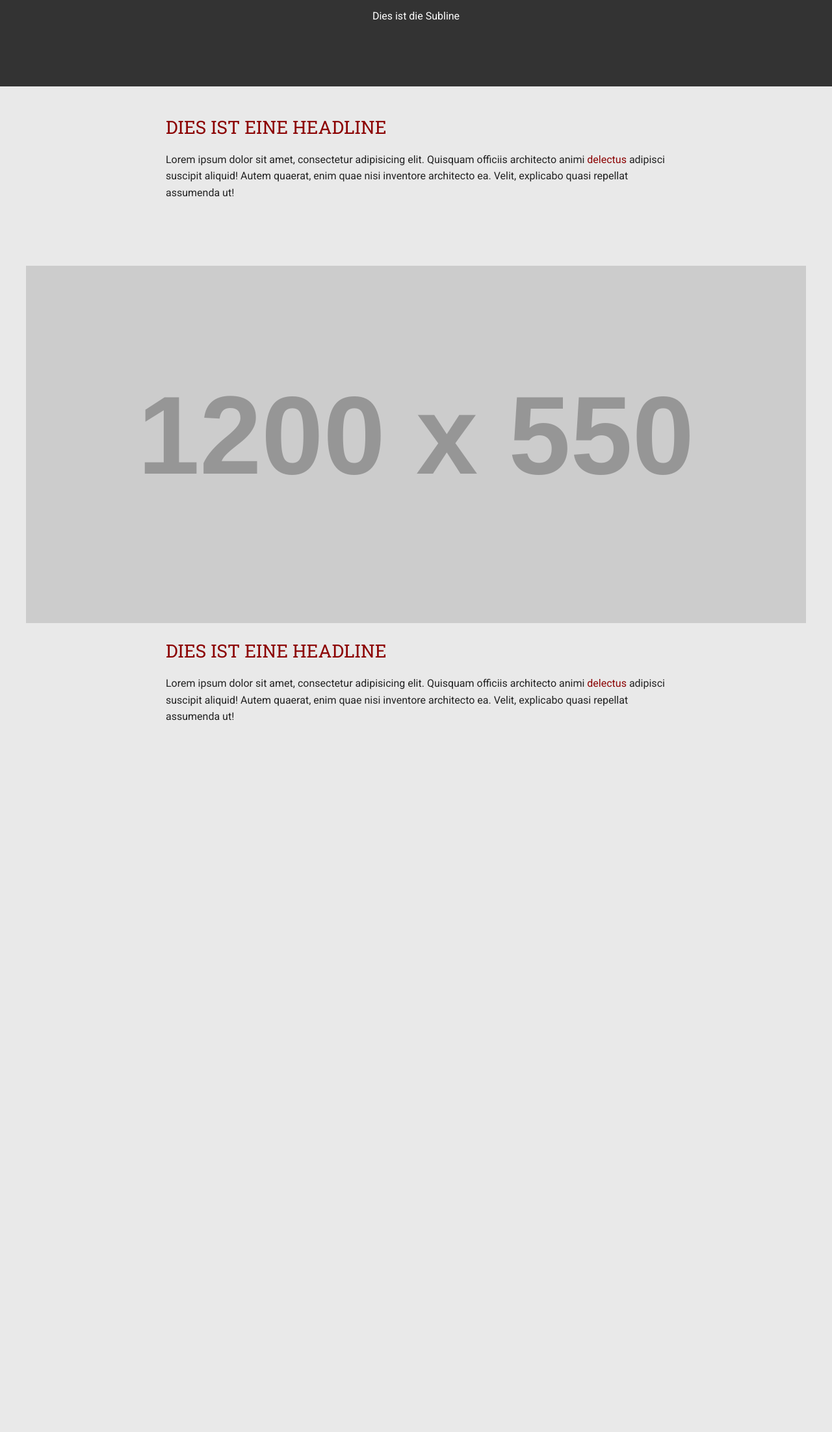
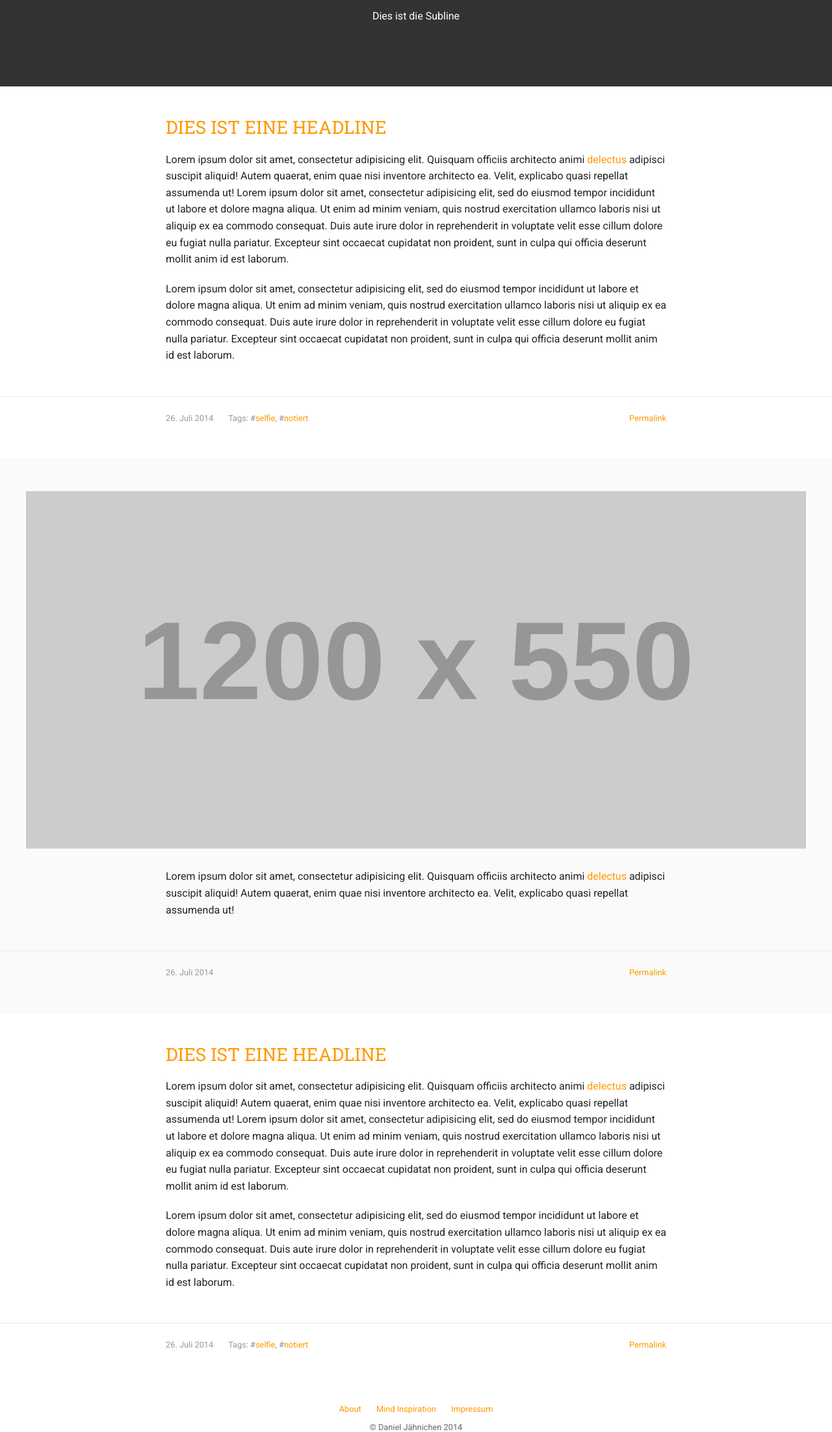
Before and after one commit to danspy/mindfree-theme, a website: page index.html in a window 1280 px wide. Shown: the part 139-2343 px from the top of the page at 65% size. Before the commit the page ends 1255 px from the top, so only its background shows below. Drawn offline with Linux system fonts and the light colour scheme; placeholder pictures from the web are drawn by us.

Commit message:
add mixin for media queries, add #meta section for posts

```diff
--- a/css/reset.css
+++ /dev/null
@@ -1,40 +0,0 @@
-html, body, div, span, applet, object, iframe, h1, h2, h3, h4, h5, h6, p, blockquote, pre, a, abbr, acronym, address, big, cite, code, del, dfn, em, img, ins, kbd, q, s, samp, small, strike, strong, sub, sup, tt, var, b, u, i, center, dl, dt, dd, ol, ul, li, fieldset, form, label, legend, table, caption, tbody, tfoot, thead, tr, th, td, article, aside, canvas, details, embed, figure, figcaption, footer, header, hgroup, menu, nav, output, ruby, section, summary, time, mark, audio, video {
-  margin: 0;
-  padding: 0;
-  border: 0;
-  font-size: 100%;
-  font: inherit;
-  vertical-align: baseline;
-}
-
-/* HTML5 display-role reset for older browsers */
-article, aside, details, figcaption, figure, footer, header, hgroup, menu, nav, section {
-  display: block;
-}
-
-body {
-  line-height: 1;
-}
-
-ol, ul {
-  list-style: none;
-}
-
-blockquote, q {
-  quotes: none;
-}
-
-blockquote:before, blockquote:after {
-  content: '';
-  content: none;
-}
-
-q:before, q:after {
-  content: '';
-  content: none;
-}
-
-table {
-  border-collapse: collapse;
-  border-spacing: 0;
-}
--- a/index.html
+++ b/index.html
@@ -17,8 +17,32 @@
 			<div class="row">
 				<div class="large-12 columns">
 					<h2><a href="#">Dies ist eine Headline</a></h2>
-					<p>Lorem ipsum dolor sit amet, consectetur adipisicing elit. Quisquam officiis architecto animi <a href="#">delectus</a> adipisci suscipit aliquid! Autem quaerat, enim quae nisi inventore architecto ea. Velit, explicabo quasi repellat assumenda ut!</p>
+					<p>Lorem ipsum dolor sit amet, consectetur adipisicing elit. Quisquam officiis architecto animi <a href="#">delectus</a> adipisci suscipit aliquid! Autem quaerat, enim quae nisi inventore architecto ea. Velit, explicabo quasi repellat assumenda ut! Lorem ipsum dolor sit amet, consectetur adipisicing elit, sed do eiusmod
+					tempor incididunt ut labore et dolore magna aliqua. Ut enim ad minim veniam,
+					quis nostrud exercitation ullamco laboris nisi ut aliquip ex ea commodo
+					consequat. Duis aute irure dolor in reprehenderit in voluptate velit esse
+					cillum dolore eu fugiat nulla pariatur. Excepteur sint occaecat cupidatat non
+					proident, sunt in culpa qui officia deserunt mollit anim id est laborum.</p>
+					<p>Lorem ipsum dolor sit amet, consectetur adipisicing elit, sed do eiusmod
+					tempor incididunt ut labore et dolore magna aliqua. Ut enim ad minim veniam,
+					quis nostrud exercitation ullamco laboris nisi ut aliquip ex ea commodo
+					consequat. Duis aute irure dolor in reprehenderit in voluptate velit esse
+					cillum dolore eu fugiat nulla pariatur. Excepteur sint occaecat cupidatat non
+					proident, sunt in culpa qui officia deserunt mollit anim id est laborum.</p>
 
+				</div>
+			</div>
+
+			<!-- Meta Section -->
+			<div id="meta">
+				<div class="row">
+					<div class="large-8 medium-8 columns">
+						<span class="date">26. Juli 2014</span>
+						<span class="tags">Tags: #<a href="#">selfie</a>, #<a href="#">notiert</a></span>
+					</div>
+					<div class="large-4 medium-4 columns">
+						<a href="#">Permalink</a>
+					</div>
 				</div>
 			</div>
 		</article>
@@ -27,13 +51,69 @@
 			<img src="http://placehold.it/1200x550/333333/&amp;text=Hi">
 			<div class="row">
 				<div class="large-12 columns">
-					<h2><a href="#">Dies ist eine Headline</a></h2>
 					<p>Lorem ipsum dolor sit amet, consectetur adipisicing elit. Quisquam officiis architecto animi <a href="#">delectus</a> adipisci suscipit aliquid! Autem quaerat, enim quae nisi inventore architecto ea. Velit, explicabo quasi repellat assumenda ut!</p>
 
 				</div>
 			</div>
+
+			<!-- Meta Section -->
+			<div id="meta">
+				<div class="row">
+					<div class="large-8 medium-8 columns">
+						26. Juli 2014
+					</div>
+					<div class="large-4 medium-4 columns">
+						<a href="#">Permalink</a>
+					</div>
+				</div>
+			</div>
+		</article>
+
+		<article class="post text">
+			<div class="row">
+				<div class="large-12 columns">
+					<h2><a href="#">Dies ist eine Headline</a></h2>
+					<p>Lorem ipsum dolor sit amet, consectetur adipisicing elit. Quisquam officiis architecto animi <a href="#">delectus</a> adipisci suscipit aliquid! Autem quaerat, enim quae nisi inventore architecto ea. Velit, explicabo quasi repellat assumenda ut! Lorem ipsum dolor sit amet, consectetur adipisicing elit, sed do eiusmod
+					tempor incididunt ut labore et dolore magna aliqua. Ut enim ad minim veniam,
+					quis nostrud exercitation ullamco laboris nisi ut aliquip ex ea commodo
+					consequat. Duis aute irure dolor in reprehenderit in voluptate velit esse
+					cillum dolore eu fugiat nulla pariatur. Excepteur sint occaecat cupidatat non
+					proident, sunt in culpa qui officia deserunt mollit anim id est laborum.</p>
+					<p>Lorem ipsum dolor sit amet, consectetur adipisicing elit, sed do eiusmod
+					tempor incididunt ut labore et dolore magna aliqua. Ut enim ad minim veniam,
+					quis nostrud exercitation ullamco laboris nisi ut aliquip ex ea commodo
+					consequat. Duis aute irure dolor in reprehenderit in voluptate velit esse
+					cillum dolore eu fugiat nulla pariatur. Excepteur sint occaecat cupidatat non
+					proident, sunt in culpa qui officia deserunt mollit anim id est laborum.</p>
+
+				</div>
+			</div>
+
+			<!-- Meta Section -->
+			<div id="meta">
+				<div class="row">
+					<div class="large-8 medium-8 columns">
+						<span class="date">26. Juli 2014</span>
+						<span class="tags">Tags: #<a href="#">selfie</a>, #<a href="#">notiert</a></span>
+					</div>
+					<div class="large-4 medium-4 columns">
+						<a href="#">Permalink</a>
+					</div>
+				</div>
+			</div>
 		</article>
 	</main>
+
+	<footer id="main-footer">
+		<nav class="footerNav">
+			<ul>
+				<li><a href="#">About</a></li>
+				<li><a href="#">Mind Inspiration</a></li>
+				<li><a href="#">Impressum</a></li>
+			</ul>
+		</nav>
+		<p>&copy; Daniel Jähnichen 2014</p>
+	</footer>
 
 	<!-- js files -->
 	<script type="text/javascript" src="js/foundation.js"></script>
--- a/scss/_mixins.scss
+++ b/scss/_mixins.scss
@@ -11,12 +11,8 @@
 	        transition: $transition-property $transition-time $transition-method;
 }
 
-@mixin headline-style($color, $size) {
-	font: {
-		family: $font-headline;
-		size: $size;
-		weight: 100;
+@mixin breakpoint($mq-width) {
+	@media screen and (min-width: $mq-width) {
+		@content;
 	}
-	color: $color;
-	margin-bottom: 1.5rem;
 }
--- a/scss/_var.scss
+++ b/scss/_var.scss
@@ -1,11 +1,12 @@
 // color
-$color-primary: #8b0000;
+$color-primary: #ff9900;
 $color-dark: #333333;
 $color-bright: #ffffff;
 
 // font
 $font: 'Roboto', sans-serif;
 $font-headline: 'Roboto Slab', serif;
+$size-standard: 1em;
 $size-h1: 2rem;
 $size-h2: 1.750rem;
 $size-h3: 1.2rem;
--- a/scss/style.scss
+++ b/scss/style.scss
@@ -6,7 +6,7 @@
 
 /* ---------- reset & import ---------- */
 @import
-'reset.scss',
+'_reset.scss',
 '_var.scss',
 '_mixins.scss',
 url(http://fonts.googleapis.com/css?family=Roboto:400,400italic,700,700italic|Roboto+Slab:400,700);
@@ -17,54 +17,17 @@ url(http://fonts.googleapis.com/css?family=Roboto:400,400italic,700,700italic|Ro
 }
 
 body {
-	background-color: #e9e9e9;
 	font-family: $font;
-	font-size: 1em;
+	font-size: $size-standard;
 }
 
 a {
 	color: $color-primary;
 	text-decoration: none;
-	@include transition(all, .5s, ease-in-out);
+	@include transition(all, .3s, ease-in-out);
 
 	&:hover {
-		color: lighten($color-primary, 10%);
-	}
-}
-
-/* ---------- header ---------- */
-header {
-	padding: {
-		top: 50px;
-		bottom: 50px;
-	}
-	margin-bottom: 50px;
-	background: $color-dark;
-	text-align: center;
-
-	& h2 {
-		@include headline-style($color-bright, 1.5em);
-		@media screen and (min-width: $mq-large) {
-			font-size: 2em;
-		}
-	}
-
-	& p {
-		color: $color-bright;
-	}
-
-	@media screen and (min-width: $mq-medium) {
-		padding: {
-			top: 80px;
-			bottom: 80px;
-		}
-	}
-
-	@media screen and (min-width: $mq-large) {
-		padding: {
-			top: 100px;
-			bottom: 100px;
-		}
+		color: lighten($color-primary, 30%);
 	}
 }
 
@@ -83,7 +46,7 @@ h1 {
 	@extend %headline;
 	font-size: $size-h1 - .3rem;
 
-	@media screen and (min-width: $mq-large) {
+	@include breakpoint($mq-large) {
 		font-size: $size-h1;
 	}
 }
@@ -91,7 +54,7 @@ h2 {
 	@extend %headline;
 	font-size: $size-h2 - .3rem;
 
-	@media screen and (min-width: $mq-large) {
+	@include breakpoint($mq-large) {
 		font-size: $size-h2;
 	}
 }
@@ -100,17 +63,68 @@ h3 {
 	font-size: $size-h3;
 }
 
-/* ---------- content ----------  */
-#posts {
+/* ---------- header ---------- */
+header {
+	padding: {
+		top: 50px;
+		bottom: 50px;
+	}
+	background: $color-dark;
+	text-align: center;
 
-}
-%post {
-	line-height: 1.6em;
-	margin-bottom: 100px;
+	& h2 {
+		@extend %headline;
+		font-size: 1.5em;
+		color: $color-bright;
+
+		@include breakpoint($mq-large) {
+			font-size: 2em;
+		}
+	}
+
+	& p {
+		color: $color-bright;
+	}
+
+	@include breakpoint($mq-medium) {
+		padding: {
+			top: 80px;
+			bottom: 80px;
+		}
+	}
+
+	@include breakpoint($mq-large) {
+		padding: {
+			top: 100px;
+			bottom: 100px;
+		}
+	}
 }
 
+/* ---------- content ----------  */
+#posts {}
+
 .post {
-	@extend %post;
+	line-height: 1.6em;
+	padding: {
+		top: 50px;
+		bottom: 50px;
+	}
+
+	&:nth-of-type(odd) {
+		background-color: $color-bright;
+	}
+	&:nth-of-type(even) {
+		background-color: darken($color-bright, 2%);
+	}
+
+	& p {
+		padding-bottom: 20px;
+
+		&:last-child {
+			padding-bottom: 0;
+		}
+	}
 
 	&.text {}
 	&.photo {
@@ -121,3 +135,52 @@ h3 {
 		}
 	}
 }
+
+#meta {
+	color: lighten($color-dark, 40%);
+	border-top: solid 1px #e9e9e9;
+	margin-top: 50px;
+	padding-top: 20px;
+	font-size: $size-standard - .2em;
+	@include transition(all, .5s, ease-in-out);
+
+	@include breakpoint($mq-medium) {
+		& .columns:nth-of-type(2) {
+			text-align: right;
+		}
+	}
+
+	& .date {
+		margin-right: 20px;
+	}
+}
+
+/* ---------- footer ---------- */
+footer {
+	margin: {
+		top: 30px;
+		bottom: 50px;
+	}
+	text-align: center;
+	font-size: $size-standard - .2em;
+
+	& nav.footerNav {
+		margin-bottom: 15px;
+
+		& li {
+			display: block;
+			margin: {
+				left: 10px;
+				right: 10px;
+			}
+
+			@include breakpoint($mq-medium) {
+				display: inline;
+			}
+		}
+	}
+
+	& p {
+		color: lighten($color-dark, 20%);
+	}
+}
```
Also changed, not shown: css/style.css, scss/_reset.scss (renamed from scss/reset.scss).
